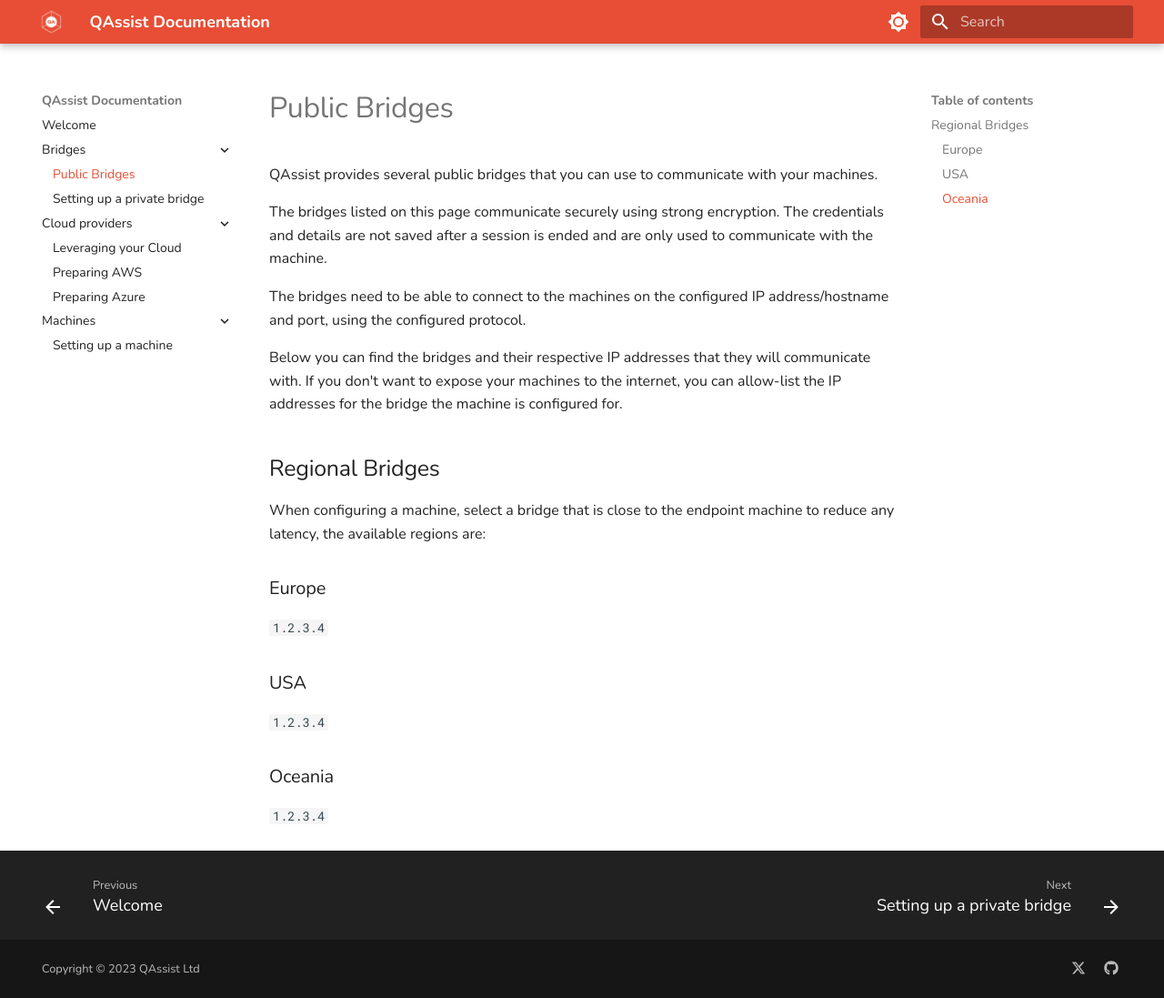
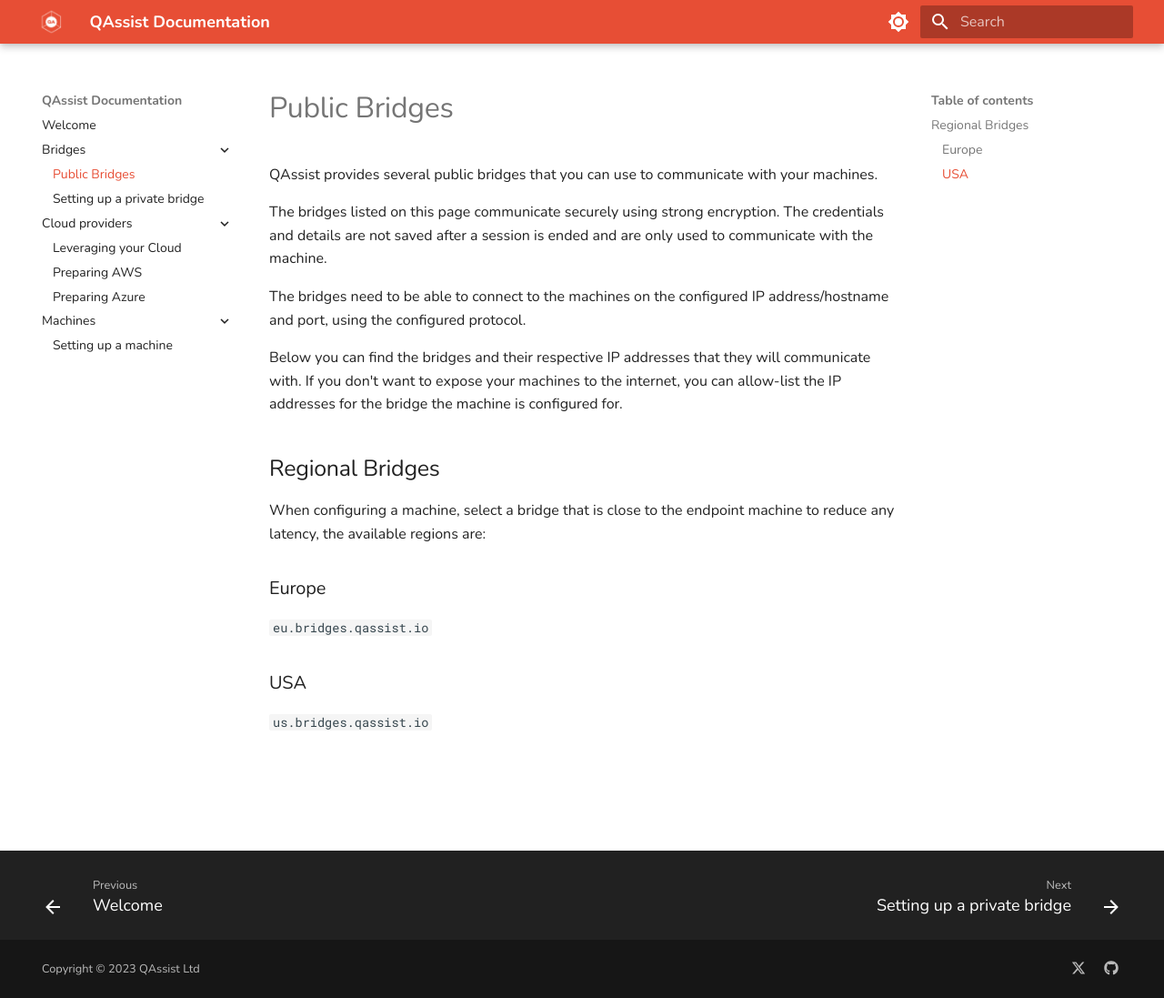
Before and after one commit to qassistio/docs, an MkDocs documentation site: the page built from docs/bridges/public-bridges.md, in a window 1280 px wide and 1097 px high. Shown: the whole window at 91% size. Built offline with MkDocs 1.6.1 and Material for MkDocs 9.7.7, drawn with Linux system fonts in a browser that asks for light colours.

Commit message:
Update docs

```diff
--- a/docs/bridges/public-bridges.md
+++ b/docs/bridges/public-bridges.md
@@ -23,12 +23,8 @@
 
 ### Europe
 
-`1.2.3.4`
+`eu.bridges.qassist.io`
 
 ### USA
 
-`1.2.3.4`
-
-### Oceania
-
-`1.2.3.4`
+`us.bridges.qassist.io`
```
